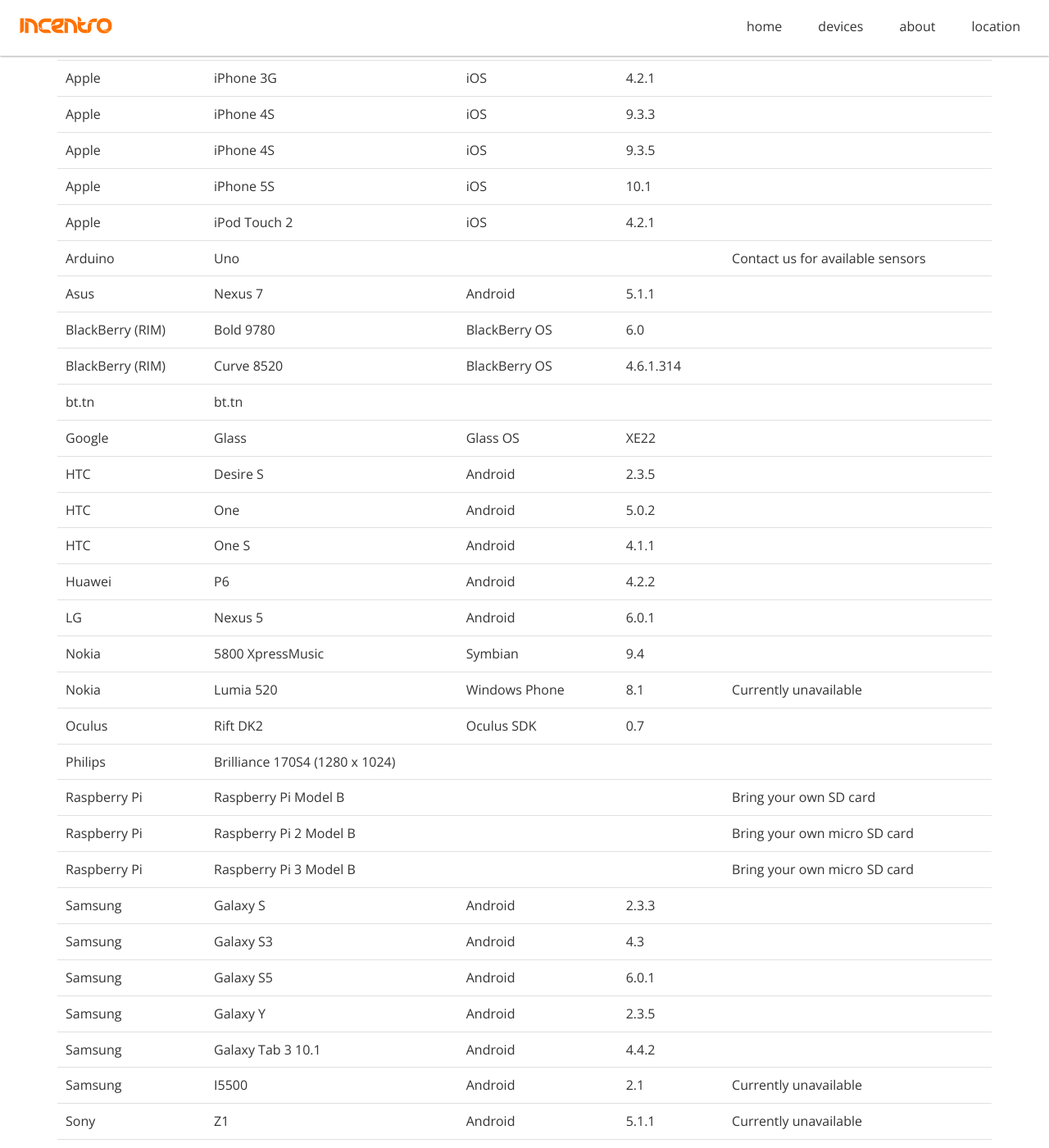
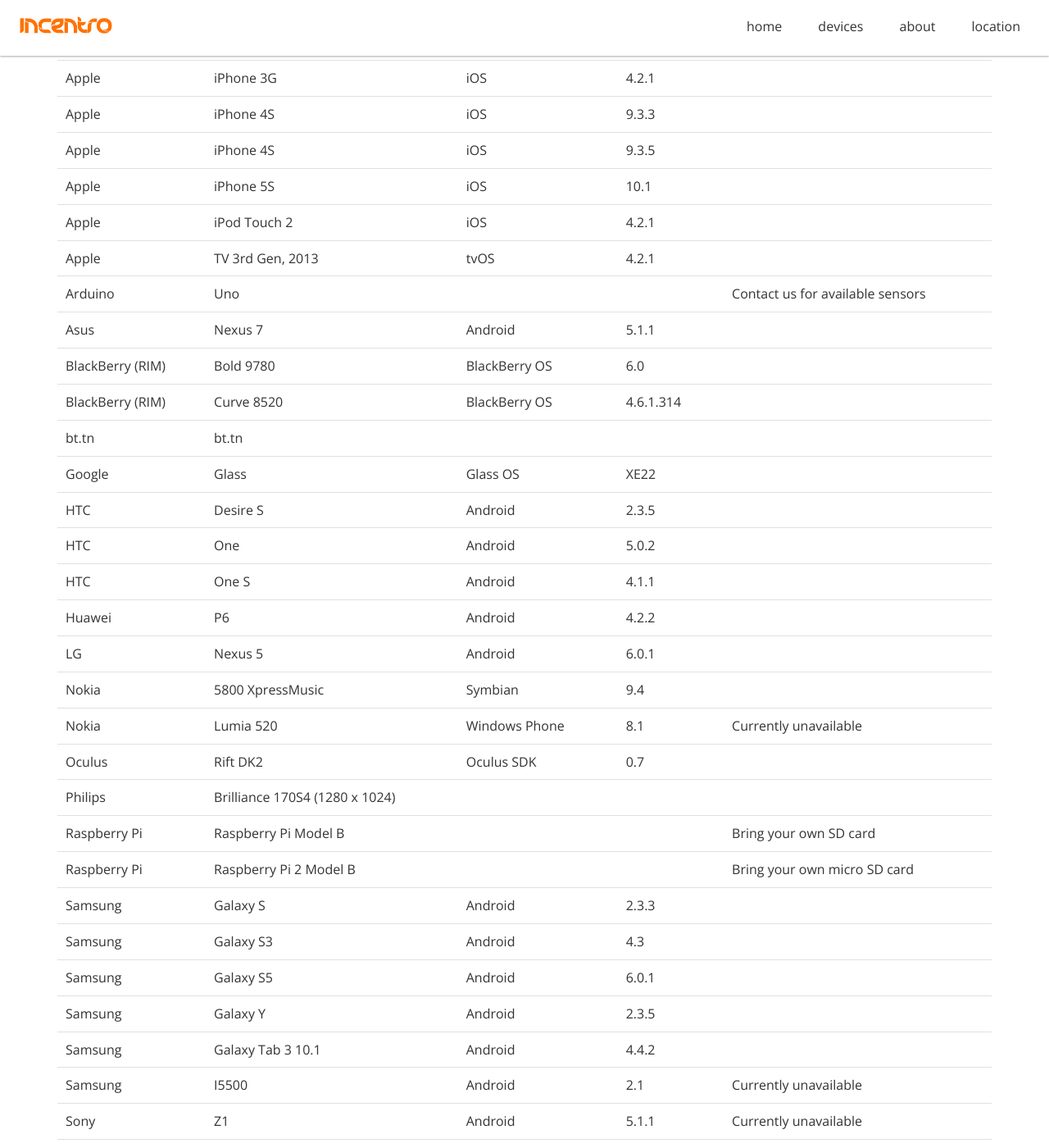
Before and after one commit to incentro/devicelab, a Jekyll site: the page built from index.html, in a window 1280 px wide and 1400 px high, scrolled down 1008 px. Shown: the whole window at 82% size. Built offline with Jekyll 4.4.1, drawn with Linux system fonts in a browser that asks for light colours; nearby versions of some CDN libraries; Markdown is read by kramdown in place of the engine named in the settings.

Commit message:
Update devicelist.yml

```diff
--- a/_data/devicelist.yml
+++ b/_data/devicelist.yml
@@ -5,11 +5,11 @@
   osversion: 9.3.5
 # Owner: Pieter Bogaerts
 
-- title: iPadAir10.1
+- title: iPadAir10.1.1
   vendor: Apple
   device: iPad Air
   os: iOS
-  osversion: 10.1
+  osversion: 10.1.1
 # Owner: Incentro Rotterdam
 
 - title: iPadMini9.3.5
@@ -61,6 +61,13 @@
   os: iOS
   osversion: 4.2.1
 # Owner: Pieter Bogaerts
+
+- title: AppleTV.2.1
+  vendor: Apple
+  device: TV 3rd Gen, 2013
+  os: tvOS
+  osversion: 4.2.1
+# Owner: Incentro Rotterdam
 
 - title: ArduinoUno
   vendor: Arduino
@@ -190,10 +197,10 @@
   remarks: Bring your own micro SD card
 # Owner: Pieter Bogaerts
 
-- title: RaspberryPi3ModelB
-  vendor: Raspberry Pi
-  device: Raspberry Pi 3 Model B
-  remarks: Bring your own micro SD card
+#- title: RaspberryPi3ModelB
+#  vendor: Raspberry Pi
+#  device: Raspberry Pi 3 Model B
+#  remarks: Bring your own micro SD card
 # Owner: Jeroen Ooms
 
 - title: SamsungGalaxyS2.3.3
```
